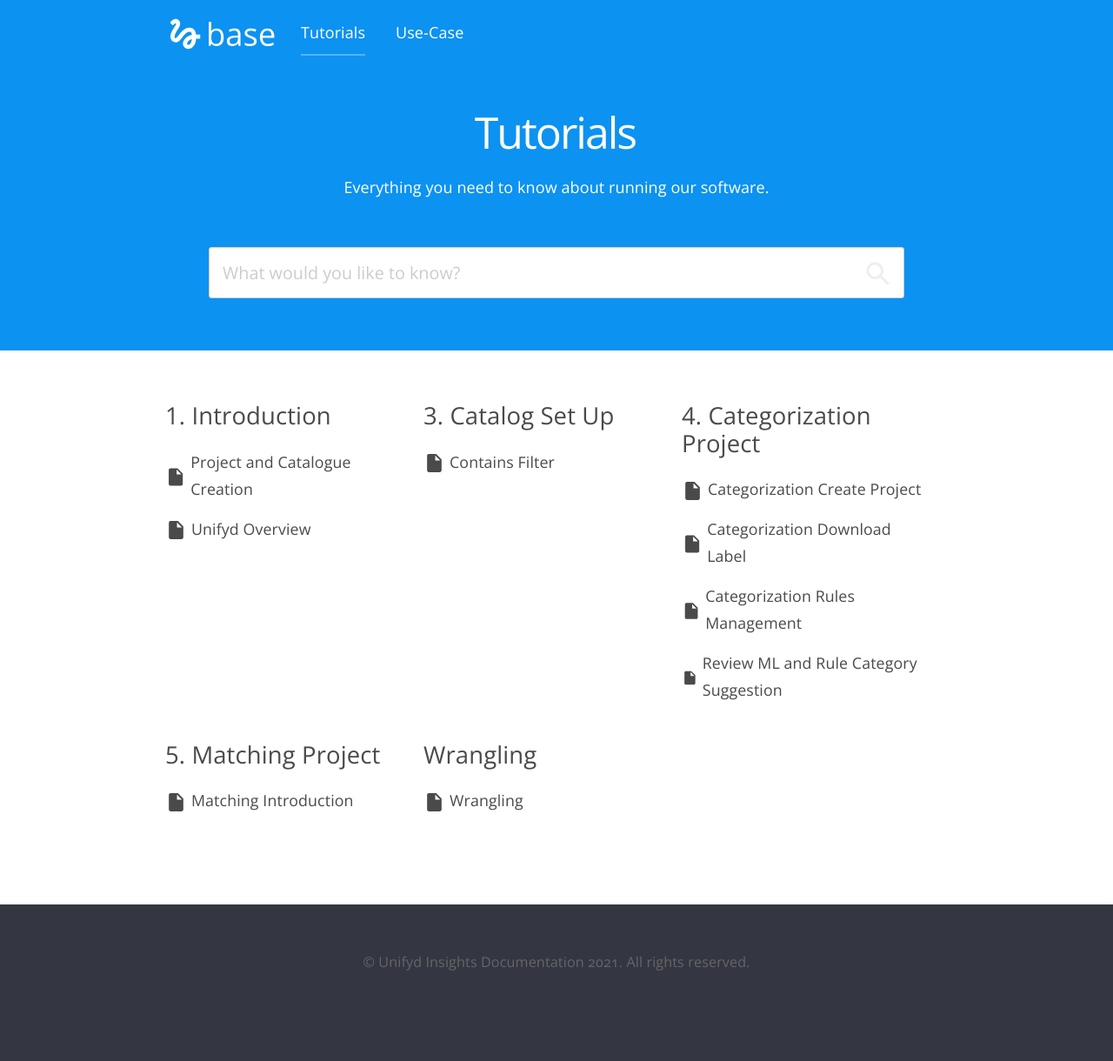
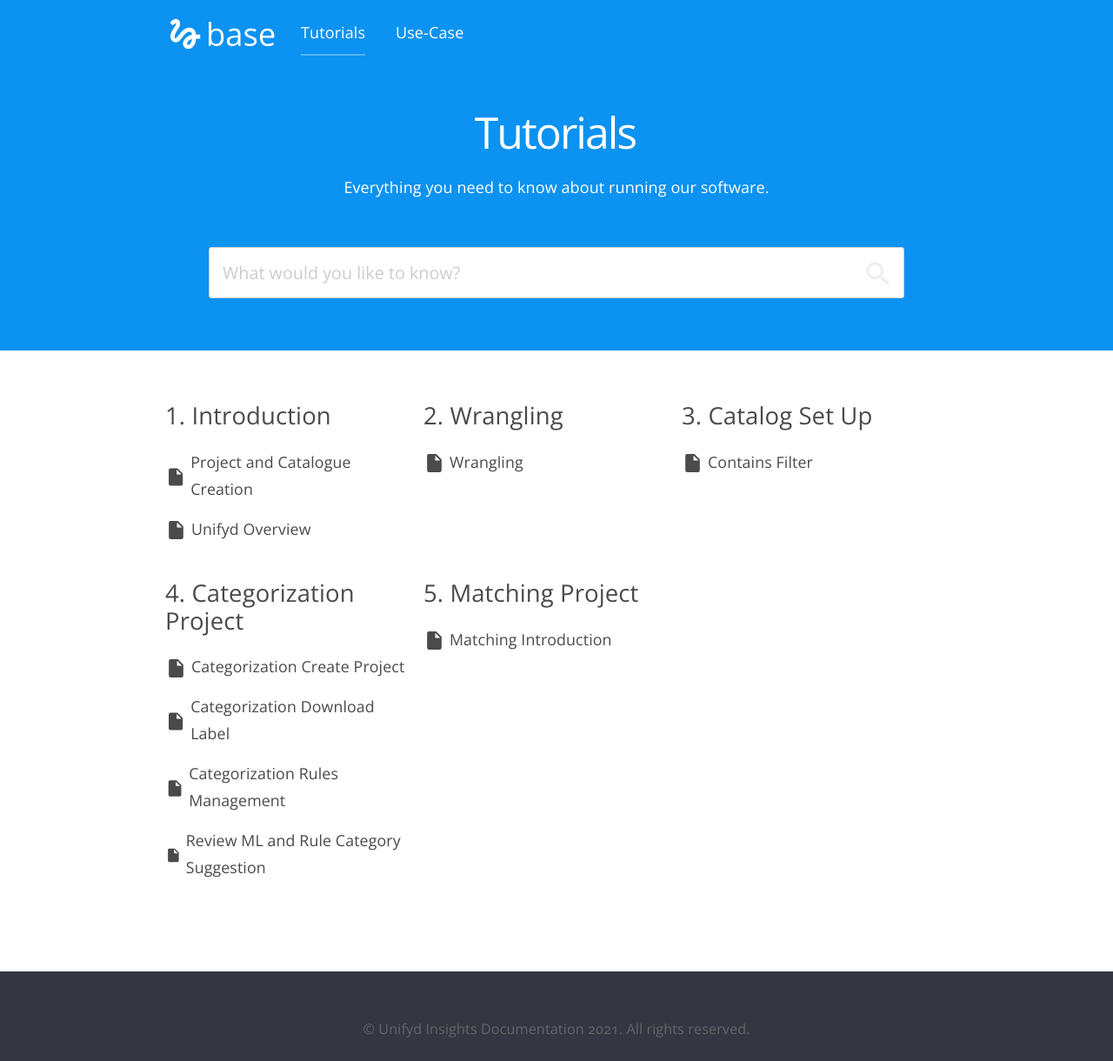
Before and after one commit to dianamosca/user-documentation, a Jekyll site: the page built from index.html, in a window 1280 px wide. Shown: the whole page at 87% size. Built offline with Jekyll 4.4.1, drawn with Linux system fonts in a browser that asks for light colours; nearby versions of some CDN libraries; before the commit the page ends 1143 px from its top, so only the background shows below that.

Commit message:
try random fixes

```diff
--- a/_includes/listings.html
+++ b/_includes/listings.html
@@ -1,11 +1,11 @@
 <ul class="listing">
 	{% for item in include.listings %}
-		<li escape{% if item.url == page.url %}class="active"{% endif %}>
+		<li {% if item.url == page.url %}class="active"{% endif %}>
 			<a href="{{ site.baseurl }}{{ item.url }}">
 				<div class="icon">{% include document-icon.html icon=item.type %}</div>
 				<article>
 					<div>
-<h3>{% if include.numbered %}{{ forloop.index }}. {% endif %}{{ item.title }}</h3>
+<h3>{{ item.title }}</h3>
 						<p class="description">{{ item.description }}</p>
 					</div>
 				</article>
--- a/_posts/2021-06-17-Wrangling.md
+++ b/_posts/2021-06-17-Wrangling.md
@@ -2,7 +2,7 @@
 date: 2021-06-17
 title: Wrangling
 categories:
-- Wrangling
+- 2. Wrangling
 description:
 type: Document
 ---
```
Also changed, not shown: 13 other files.
